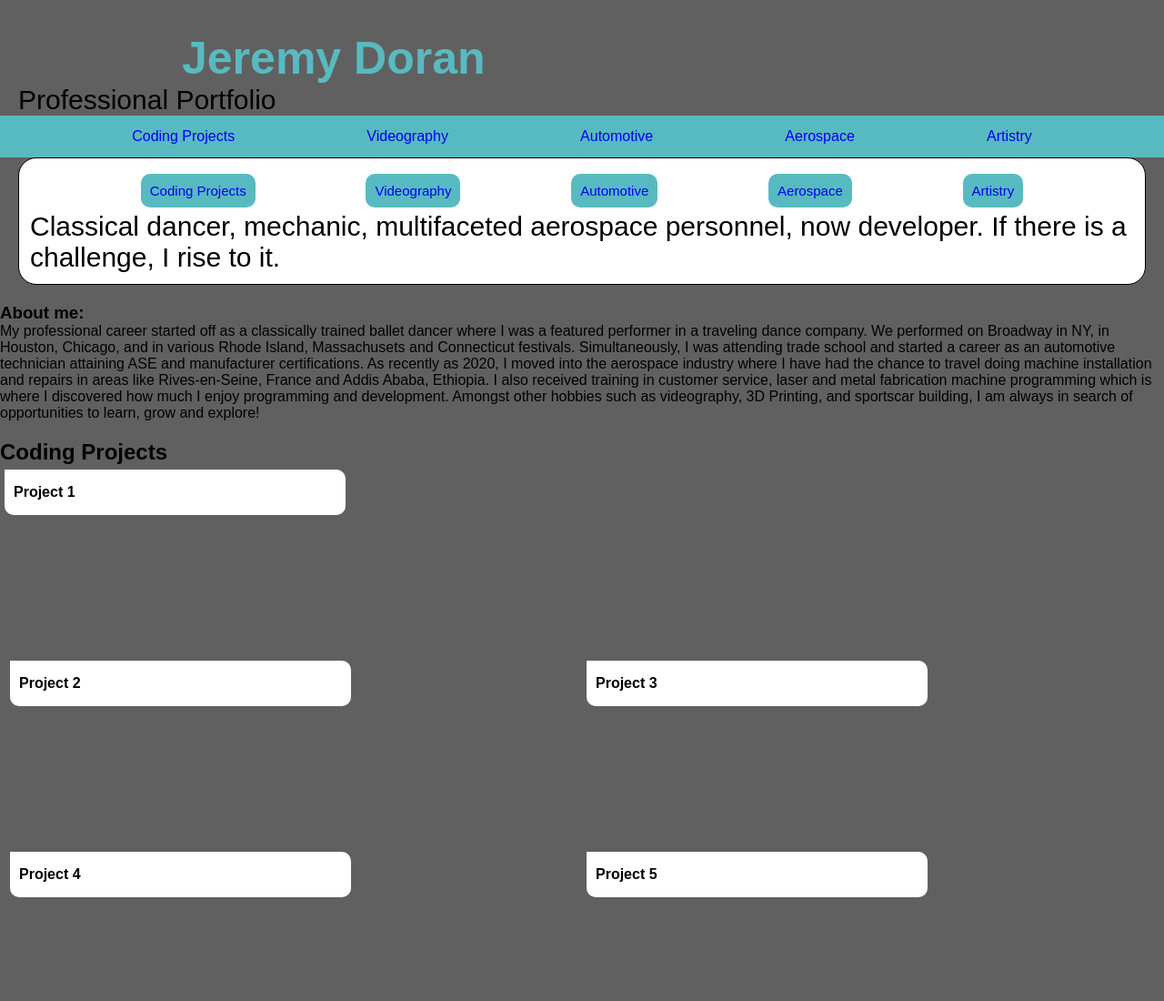
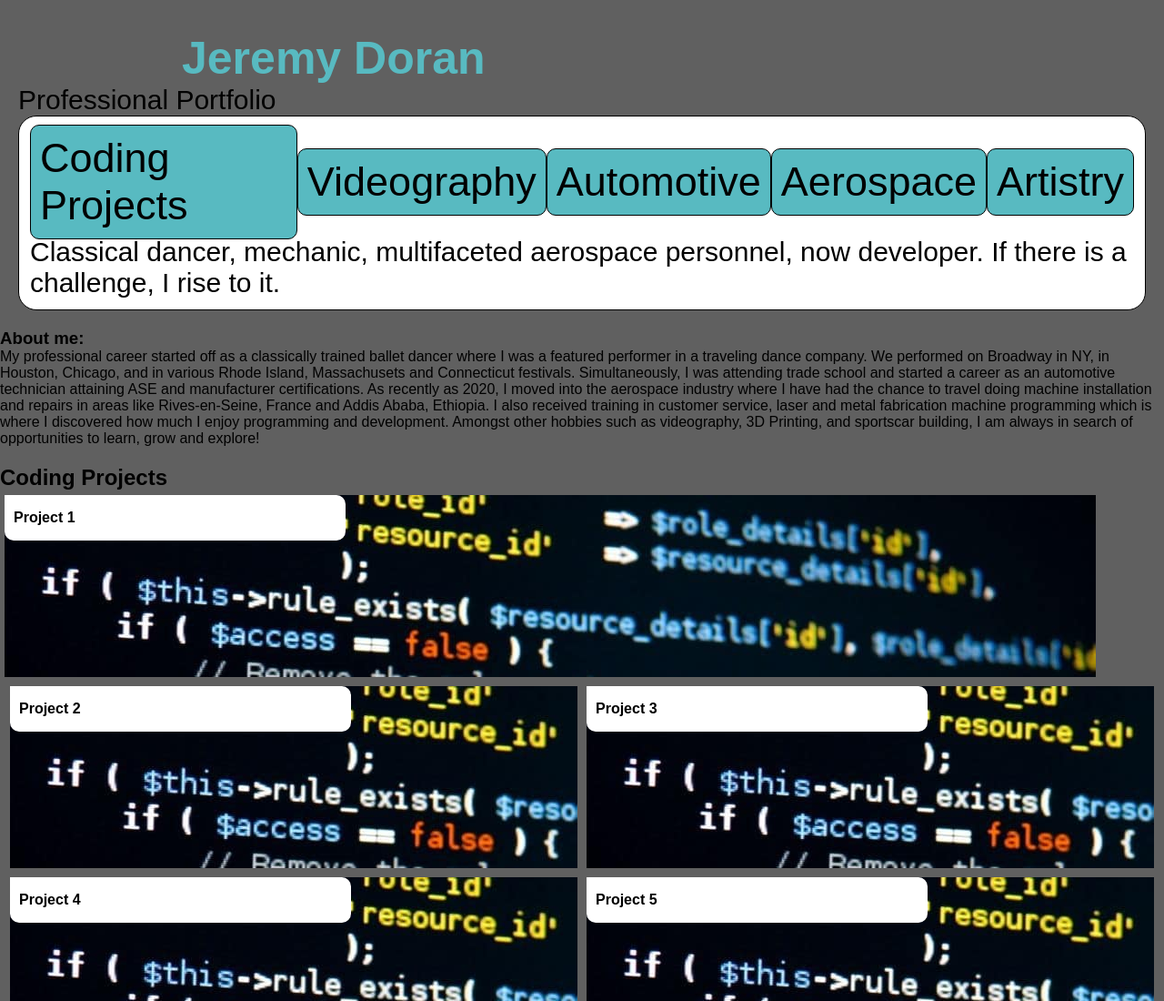
Before and after one commit to mighty-little-coder/Jeremy-Doran-Coding-Portfolio, a plain HTML site: page index.html in a window 1280 px wide. Shown: the top 1100 px of the page at 91% size. Drawn offline with Linux system fonts and the light colour scheme.

Commit message:
further adjustments to css on navbar

```diff
--- a/assets/style.css
+++ b/assets/style.css
@@ -102,11 +102,18 @@
     justify-content: space-evenly;
     height: 46px;
     align-items: center;
+    padding: 60px 0px;
   }
 
   .description div ul li {
     background-color: #58bac1;
+    border-style: solid;
+    border-width: 1px;
     border-radius: 10px;
     padding: 10px;
-    font-size: .5em;
+    font-size: 1.5em;
   }
+
+  a {
+    color: black;
+  }
--- a/index.html
+++ b/index.html
@@ -15,7 +15,7 @@
 
   <sub class="subtitle">Professional Portfolio</sub>
 
-  <nav>
+  <!-- <nav>
     <ul>
       <li><a href="#">Coding Projects</a></li>
       <li><a href="#">Videography</a></li>
@@ -23,7 +23,7 @@
       <li><a href="#">Aerospace</a></li>
       <li><a href="#">Artistry</a></li>
     </ul>
-  </nav>
+  </nav> -->
 
   <section>
 
```
Also changed, not shown: assets/images/coding-background.jpg (renamed from assets/images/coding background.jpg).
